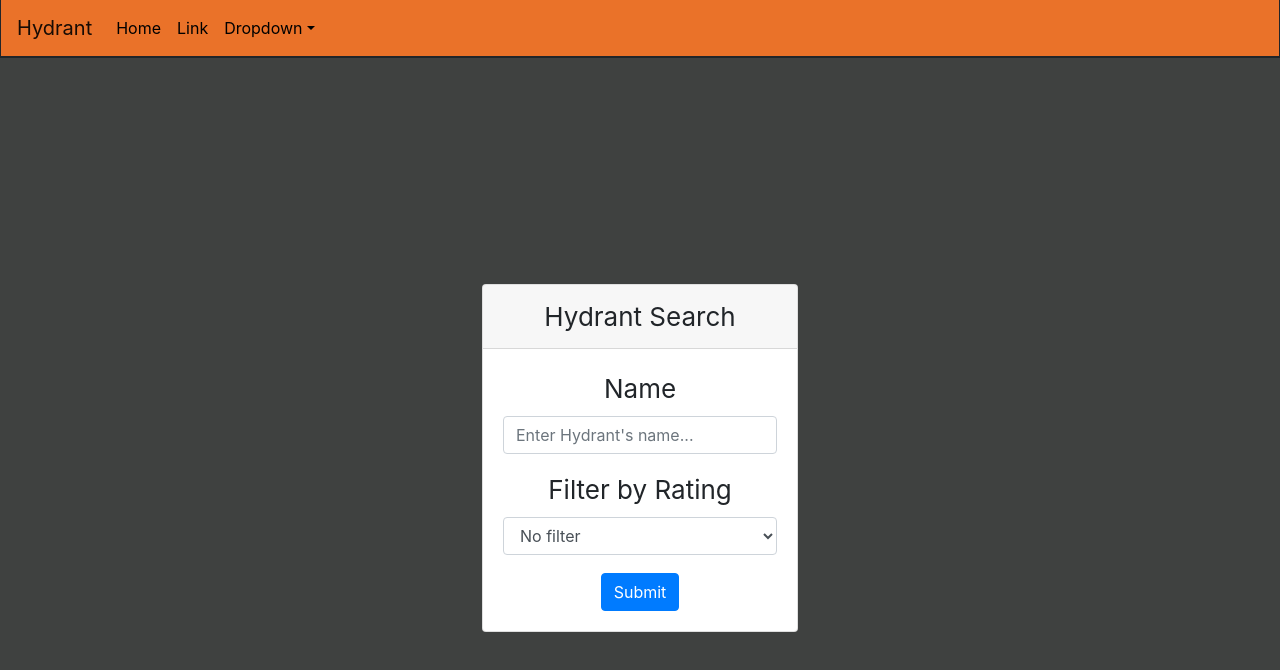
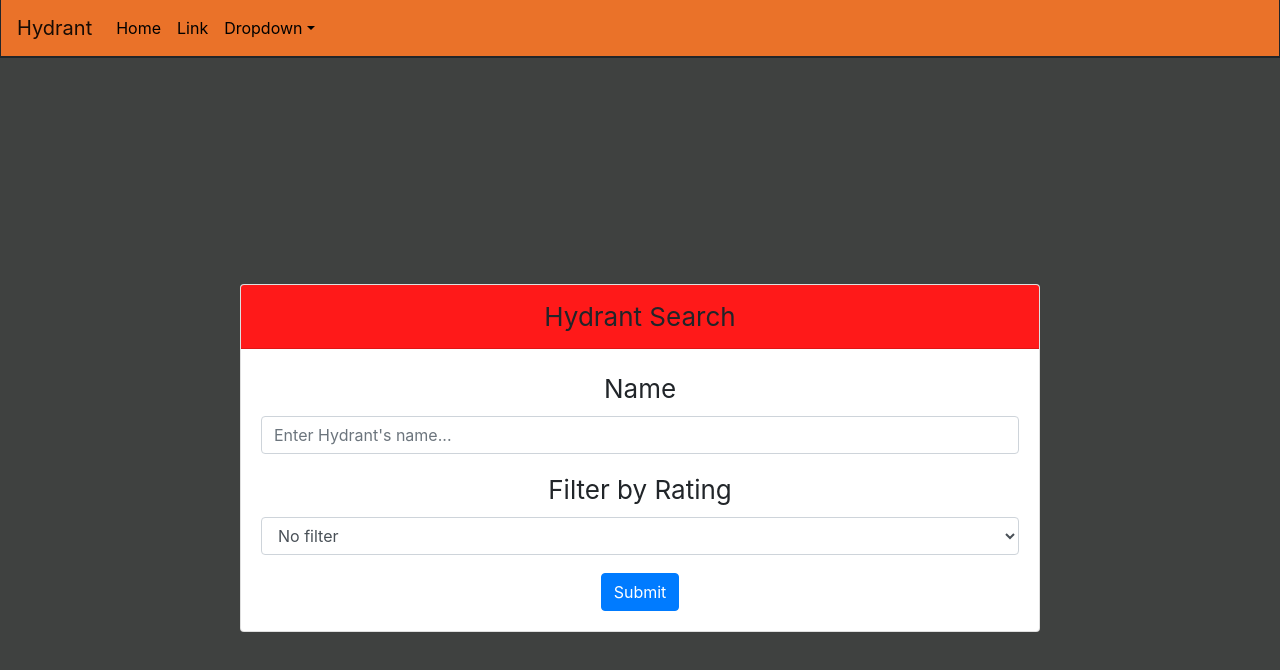
Before and after one commit to CSG55/hydrant-fe, a React (Create React App) app: page /search in a window 1280 px wide. Shown: the top 670 px of the page. Built offline with nearby package versions, Linux system fonts and the light colour scheme.

Commit message:
adding css to the form card. Aim is to generalize all forms. adding new css colors, based on logo

```diff
--- a/src/App.css
+++ b/src/App.css
@@ -60,3 +60,12 @@ Scales the contents to be centered, also based on the minimum of the user's disp
 .App-link {
   color: #09d3ac;
 }
+
+/* Styles for the reusable form card. The size of the form card is dependent on the device's display */
+.hydrant-form-card {
+  width: 100vmin;
+}
+
+.hydrant-form-card .card-header {
+  background-color: var(--hydrant-faded-red)
+}
--- a/src/SearchView.js
+++ b/src/SearchView.js
@@ -11,18 +11,14 @@ class SearchView extends React.Component {
 
    render() {
       return (
+        <div className="hydrant-form-card">
             <Card className="text-center">
             <Card.Header>Hydrant Search</Card.Header>
             <Card.Body>
-            {/* <Card.Title>Special title treatment</Card.Title>
-            <Card.Text>
-            With supporting text below as a natural lead-in to additional content.
-            </Card.Text>
-            <Button variant="primary">Go somewhere</Button> */}
                 <HydrantSearchForm/>
             </Card.Body>
-        {/* <Card.Footer className="text-muted">2 days ago</Card.Footer> */}
             </Card>
+        </div>
         );
    }
 }
--- a/src/variables.css
+++ b/src/variables.css
@@ -4,5 +4,7 @@
     --hydrant-beige: #efe1bb;
     --plain-white: #ffffff;
     --plain-black: #000000;
-    --hydrant-faded-red: rgba(255, 0, 0, 0.9)
+    --hydrant-faded-red: rgba(255, 0, 0, 0.9);
+    --hydrant-red: #9a1c1b;
+    --hydrant-dark-red: #4f0909;
   }
```
Lines whose indentation alone changed are shown as unchanged.
